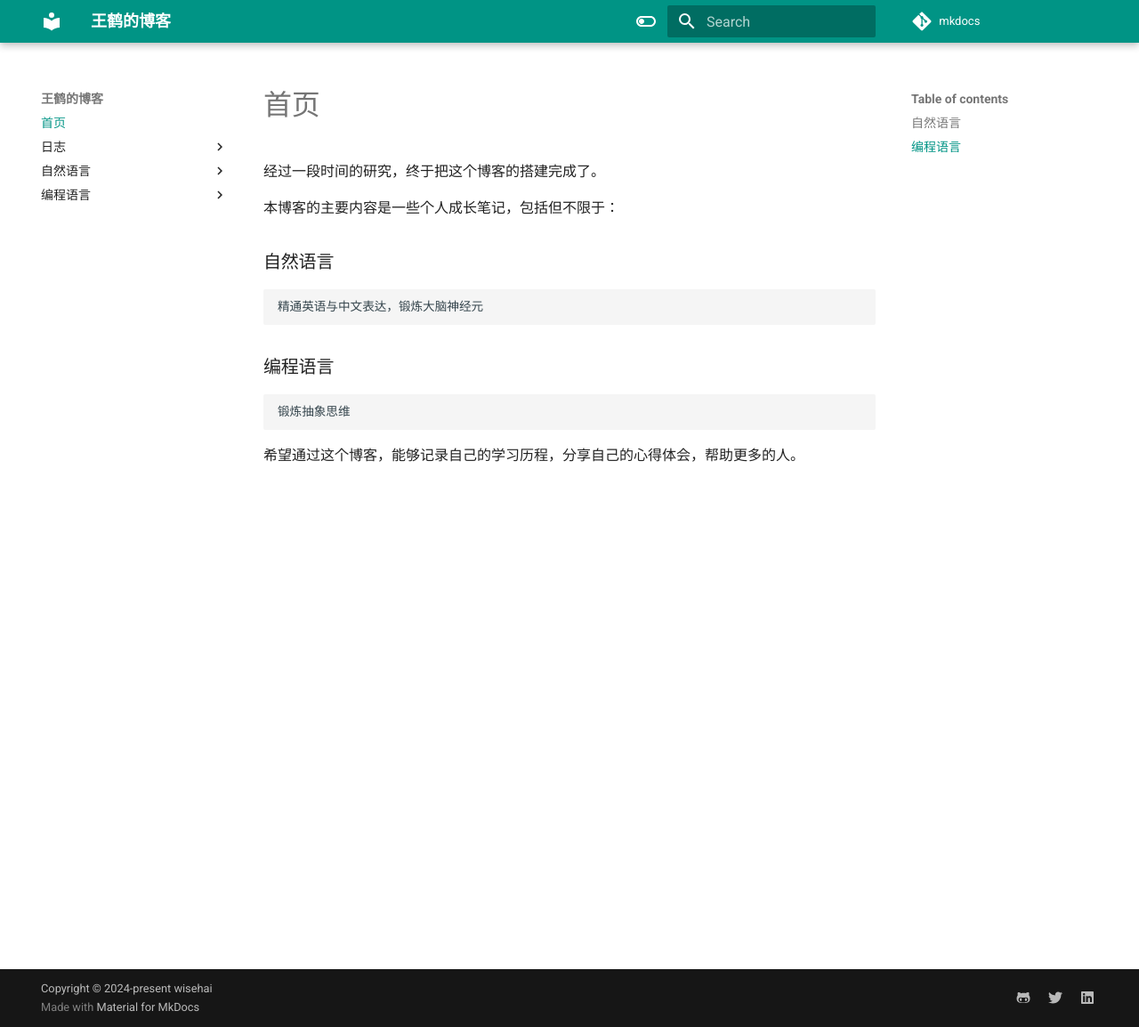
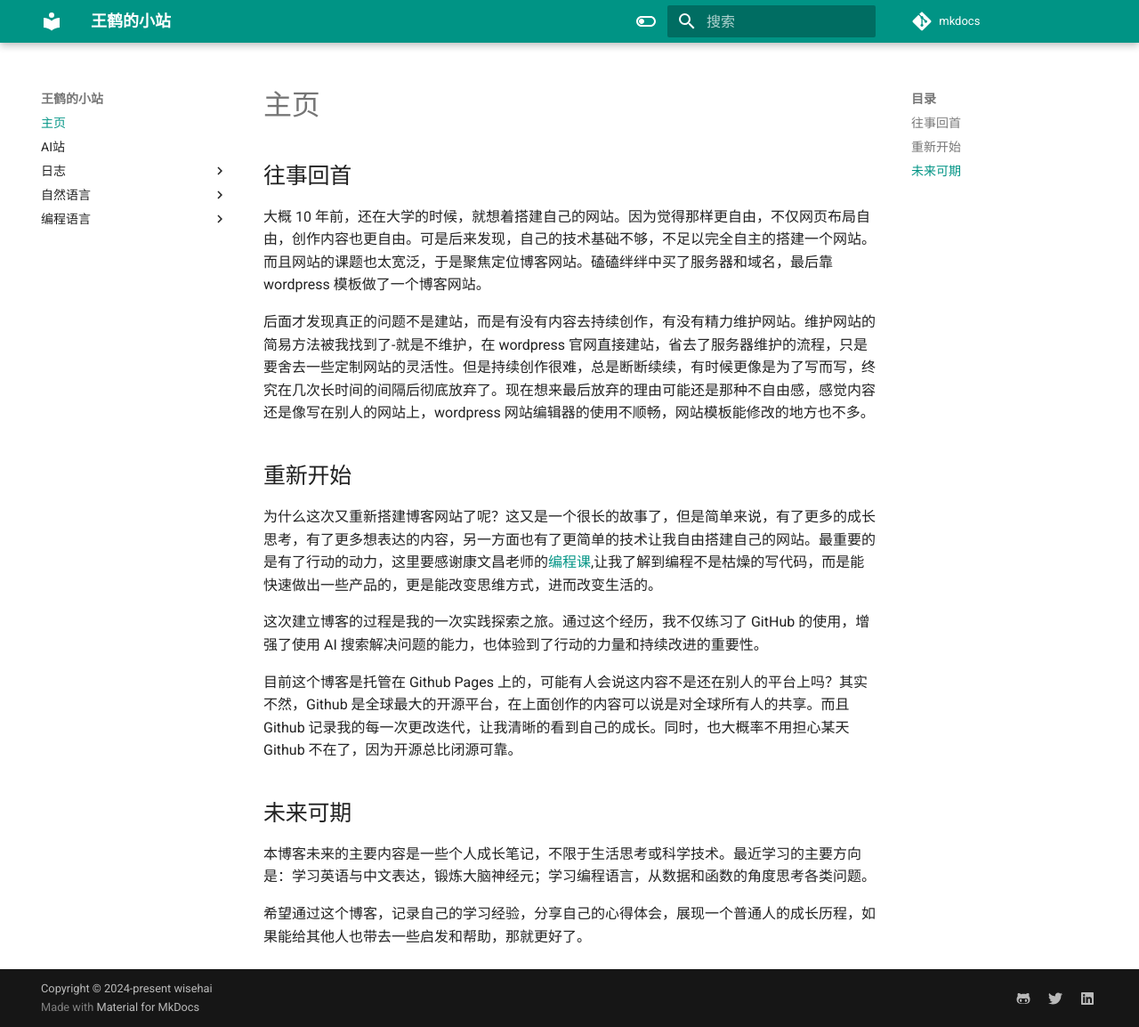
Before and after one commit to wisehai/mkdocs, an MkDocs documentation site: the page built from docs/index.md, in a window 1280 px wide and 1154 px high. Shown: the whole window at 89% size. Built offline with MkDocs 1.6.1 and Material for MkDocs 9.7.7, drawn with Linux system fonts in a browser that asks for light colours; comment, search, counter and statistics services are not loaded.

Commit message:
更改主页内容，添加ai导航

```diff
--- a/docs/index.md
+++ b/docs/index.md
@@ -1,13 +1,21 @@
-经过一段时间的研究，终于把这个博客的搭建完成了。
+# 主页
 
-本博客的主要内容是一些个人成长笔记，包括但不限于：
+## 往事回首
 
-### 自然语言
+大概 10 年前，还在大学的时候，就想着搭建自己的网站。因为觉得那样更自由，不仅网页布局自由，创作内容也更自由。可是后来发现，自己的技术基础不够，不足以完全自主的搭建一个网站。而且网站的课题也太宽泛，于是聚焦定位博客网站。磕磕绊绊中买了服务器和域名，最后靠 wordpress 模板做了一个博客网站。
 
-    精通英语与中文表达，锻炼大脑神经元
+后面才发现真正的问题不是建站，而是有没有内容去持续创作，有没有精力维护网站。维护网站的简易方法被我找到了-就是不维护，在 wordpress 官网直接建站，省去了服务器维护的流程，只是要舍去一些定制网站的灵活性。但是持续创作很难，总是断断续续，有时候更像是为了写而写，终究在几次长时间的间隔后彻底放弃了。现在想来最后放弃的理由可能还是那种不自由感，感觉内容还是像写在别人的网站上，wordpress 网站编辑器的使用不顺畅，网站模板能修改的地方也不多。
 
-### 编程语言
+## 重新开始
 
-    锻炼抽象思维
+为什么这次又重新搭建博客网站了呢？这又是一个很长的故事了，但是简单来说，有了更多的成长思考，有了更多想表达的内容，另一方面也有了更简单的技术让我自由搭建自己的网站。最重要的是有了行动的动力，这里要感谢康文昌老师的[编程课](https://www.bilibili.com/video/BV1eF411x7g5/?share_source=copy_web&vd_source=c62255e5e454c60979d50122c5cb0a46),让我了解到编程不是枯燥的写代码，而是能快速做出一些产品的，更是能改变思维方式，进而改变生活的。
 
-希望通过这个博客，能够记录自己的学习历程，分享自己的心得体会，帮助更多的人。
+这次建立博客的过程是我的一次实践探索之旅。通过这个经历，我不仅练习了 GitHub 的使用，增强了使用 AI 搜索解决问题的能力，也体验到了行动的力量和持续改进的重要性。
+
+目前这个博客是托管在 Github Pages 上的，可能有人会说这内容不是还在别人的平台上吗？其实不然，Github 是全球最大的开源平台，在上面创作的内容可以说是对全球所有人的共享。而且 Github 记录我的每一次更改迭代，让我清晰的看到自己的成长。同时，也大概率不用担心某天 Github 不在了，因为开源总比闭源可靠。
+
+## 未来可期
+
+本博客未来的主要内容是一些个人成长笔记，不限于生活思考或科学技术。最近学习的主要方向是：学习英语与中文表达，锻炼大脑神经元；学习编程语言，从数据和函数的角度思考各类问题。
+
+希望通过这个博客，记录自己的学习经验，分享自己的心得体会，展现一个普通人的成长历程，如果能给其他人也带去一些启发和帮助，那就更好了。
--- a/mkdocs.yml
+++ b/mkdocs.yml
@@ -1,5 +1,5 @@
-site_name: 王鹤的博客
-
+site_name: 王鹤的小站
+site_language: zh
 repo_name: mkdocs
 repo_url: https://github.com/wisehai/mkdocs
 
@@ -9,7 +9,7 @@ theme:
   name: material
   favicon: images/favicon.ico
 
- # language: en
+  language: zh
   palette:
     - scheme: default
       toggle:
@@ -42,7 +42,8 @@ plugins:
       separator: '[\s\u200b\-]'
 
 nav:
-  - 首页: index.md
+  - 主页: index.md
+  - 'AI站': 'https://ai.wisehai.com/'
   - 日志:
     - 2024年5月: 2024-05.md
   - 自然语言:
```
Also changed, not shown: docs/images/self_logo.jpg (added), site/404.html, site/images/self_logo.jpg (added), site/index.html, site/nav/index.html, site/nav2/index.html, site/search/search_index.json, 1 other file.
